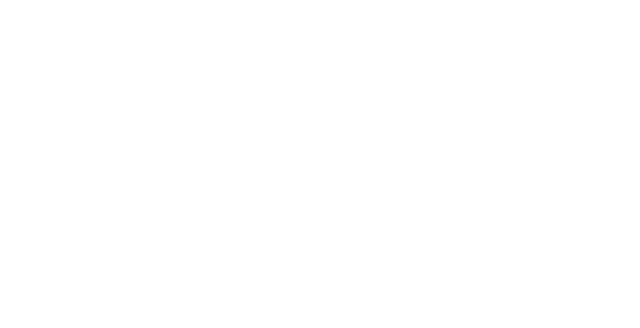
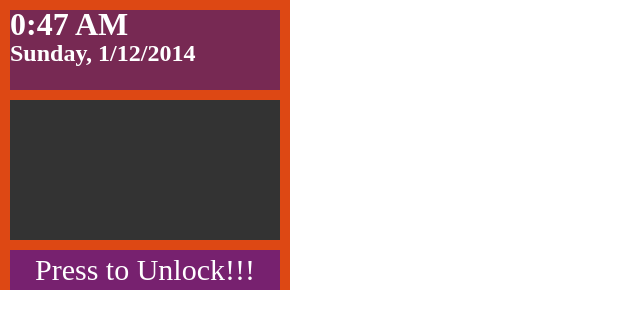
Before and after one commit to nesbit/WatchAble, a plain HTML site: page index.html in a window 1280 px wide. Shown: the whole page, without its empty margins (0-640 px from the left). Drawn offline with Linux system fonts and the light colour scheme.

Commit message:
Update index.html

```diff
--- a/index.html
+++ b/index.html
@@ -1,8 +1,128 @@
 <html>
 <head>
+<style>
+.unlockbutton {
+	position: absolute;
+	left:10px;
+	top: 250px;
+}
+.TimeCanvas {
+	position: absolute;
+	left: 10px;
+	top: 10px;
+}
+.TimeText {
+	position: absolute;
+	left:10px;
+	top: -15px;
+	color:white;
+}
+.NotificCanvas{
+	position:absolute;
+	left:10px;
+	top:100px;
+}
+.DateText {
+	position: absolute;
+	left:10px;
+	top:20px;
+	color:white;
+}
+.bar {
+	position: absolute;
+	left:0px;
+	top: 0px;
+}
+</style>
+<script>
 
+</script>
 </head>
-<body>
+<body onload="startTime()">
+<body marginheight="0" topmargin="0" vspace="0"
+marginwidth="0" leftmargin="0" hspace="0" style="margin:0; padding:0">
+
+<canvas id="bg" width="290" height="290"> </canvas>
+
+<canvas class="TimeCanvas" id="timeC" width="270" height="80"> </canvas>
+<h1 class="TimeText" id="clock"> </h1>
+<h2 class="DateText" id="date"> </h2>
+<canvas id="notC" class="NotificCanvas" width="270" height="140"> </canvas>
+
+<a href="HomeScreen.html">
+<canvas id="unlockC" class ="unlockbutton" width="270" height="40"> </canvas> </a>
+
+
+<script>
+<!-- CREATE CANVAS ELEMENTS -->
+var backCanvas = document.getElementById("bg");
+var backContext = backCanvas.getContext("2d");
+var unlockCanvas = document.getElementById("unlockC");
+var unlockContext = unlockCanvas.getContext("2d");
+var timeCanvas = document.getElementById("timeC");
+var timeContext = timeCanvas.getContext("2d");
+var notificationCanvas = document.getElementById("notC");
+var notifContext = notificationCanvas.getContext("2d");
+
+<!-- CANVAS BACKGROUND STYLES -->
+backContext.fillStyle = "#DD4814";
+unlockContext.fillStyle = "#77216F";
+timeContext.fillStyle = "#772953";
+notifContext.fillStyle = "#333333"
+
+<!--  333333-->
+
+<!-- CANVAS FILL RECT -->
+backContext.fillRect(0,0,290,290);
+unlockContext.fillRect(0,0,270,40);
+timeContext.fillRect(0,0,270,80);
+notifContext.fillRect(0,0,270,140);
+
+
+<!-- CANVAS TEXT STYLE -->
+timeContext.fillStyle="#FFF8DC";
+unlockContext.fillStyle="#FFFFFF";
+unlockContext.font="30px Times New Roman";
+<!-- CANVAS FILL TEXT -->
+unlockContext.fillText("Press to Unlock!!!", 25, 30);
+
+
+
+<!-- Time Canvas Clock -->
+function startTime() {
+	var today=new Date();
+	var h = today.getHours();
+	var m = today.getMinutes();
+	var date = today.getDate();
+	var month = today.getMonth();
+	var year = today.getYear();
+	var day = today.getDay();
+	var TOD = "AM";
+	if(month == 0){
+		month=1;
+	}
+	if (h>12) {
+		h=h-12;
+		TOD="PM";
+	}
+	else {TOD="AM";}
+	year = year + 1900;
+	if(day==0){day="Sunday";}
+	if(day==1){day="Monday";}
+	if(day==2){day="Tuesday";}
+	if(day==3){day="Wednesday";}
+	if(day==4){day="Thursday";}
+	if(day==5){day="Friday";}
+	if(day==6){day="Saturday";}
+
+	if(m<10) {
+		m="0"+m;
+	}
+	document.getElementById("clock").innerHTML=h + ":" + m +" "+ TOD;
+	document.getElementById("date").innerHTML= day +", "+ month +"/"+ date +"/"+ year;
+	var t = setTimeout(function(){startTime()},500);
+}
+</script>
 
 </body>
 </html>
```
